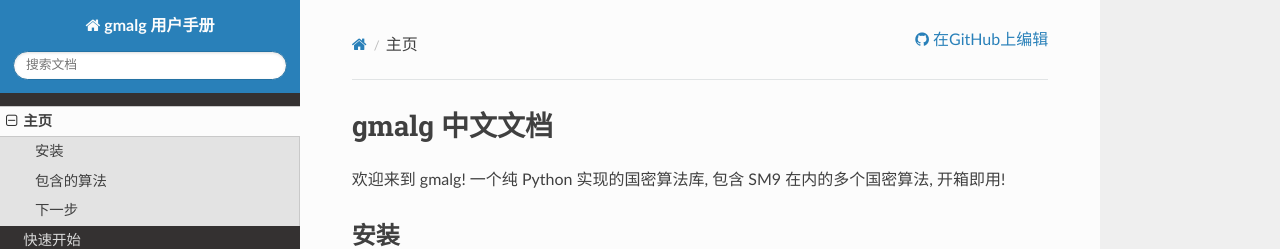
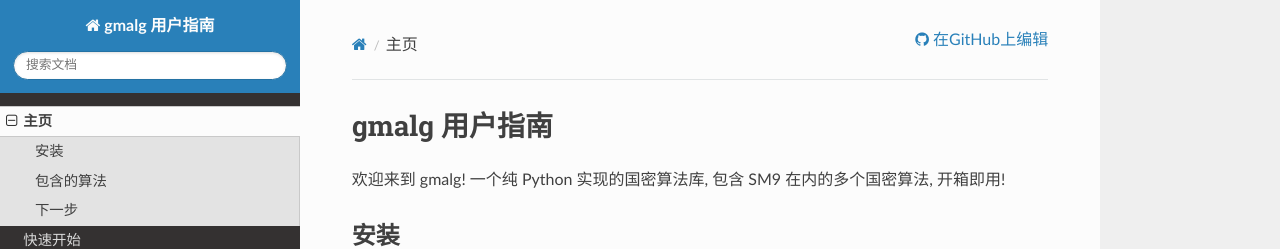
Before and after one commit to ww-rm/gmalg, an MkDocs documentation site: the page built from docs/index.md, in a window 1280 px wide and 1068 px high. Shown: the top 249 px of the window. Built offline with MkDocs 1.6.1, drawn with Linux system fonts in a browser that asks for light colours; nearby versions of some CDN libraries.

Commit message:
change site name

```diff
--- a/docs/index.md
+++ b/docs/index.md
@@ -1,4 +1,4 @@
-# gmalg 中文文档
+# gmalg 用户指南
 
 欢迎来到 gmalg! 一个纯 Python 实现的国密算法库, 包含 SM9 在内的多个国密算法, 开箱即用!
 
--- a/mkdocs.yml
+++ b/mkdocs.yml
@@ -1,7 +1,7 @@
-site_name: gmalg 用户手册
+site_name: gmalg 用户指南
 site_url: "https://gmalg.readthedocs.io/zh-cn/latest/"
 site_author: ww-rm
-site_description: "gmalg 用户手册"
+site_description: "gmalg 用户指南"
 
 repo_url: https://github.com/ww-rm/gmalg/
 
```
